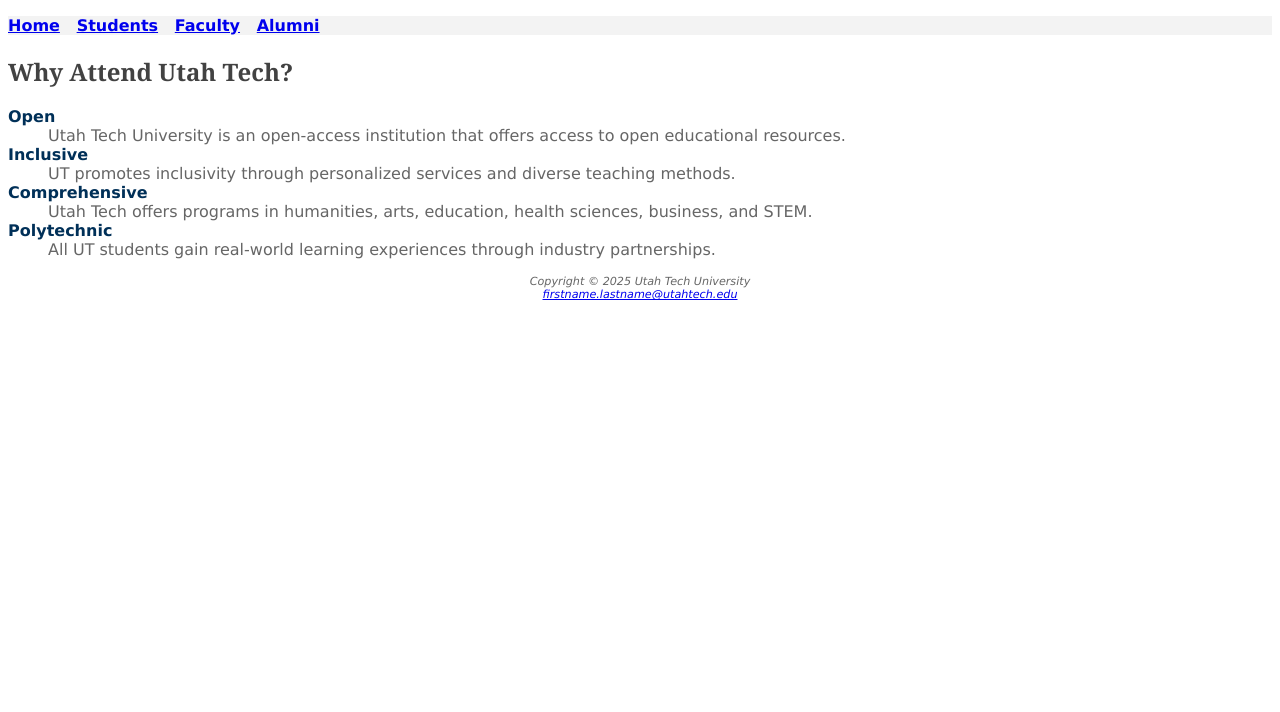
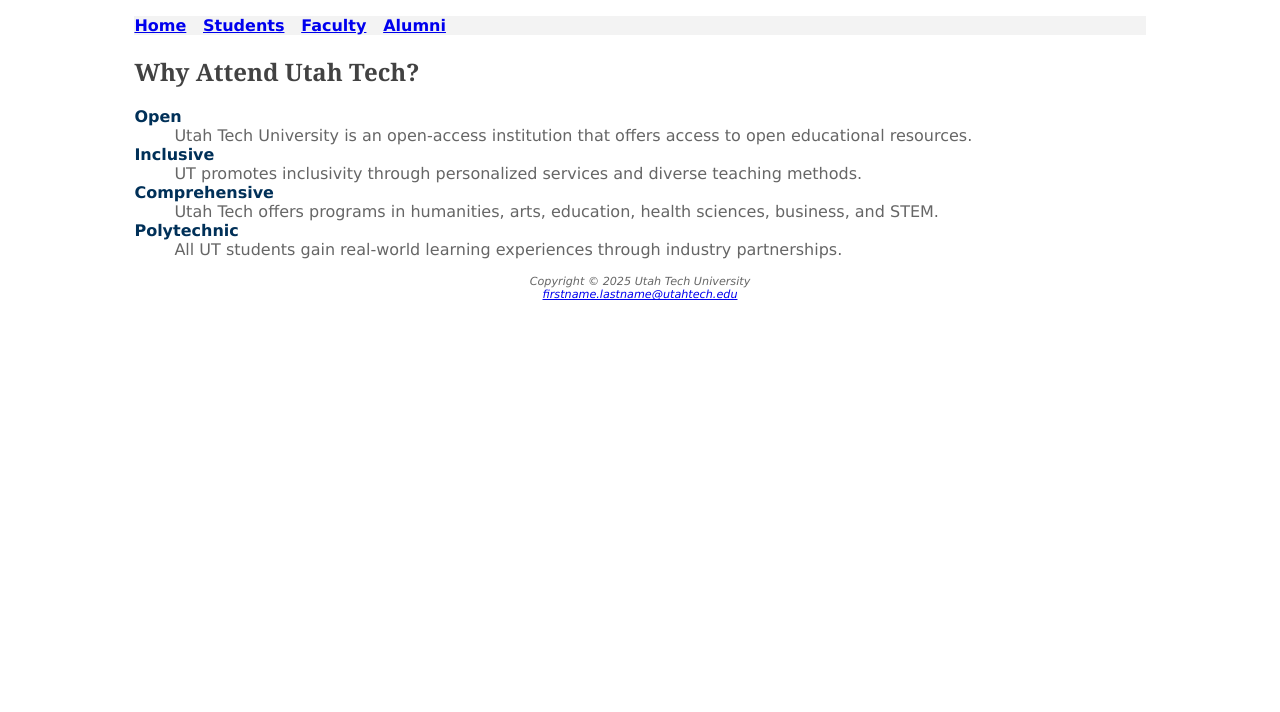
Before and after one commit to neptunyJORC/se1400, a plain HTML site: page utahtech1/students.html in a window 1280 px wide. Shown: the part 88-800 px from the top of the page. Drawn offline with Linux system fonts and the light colour scheme.

Commit message:
utahtech1-update3-11

```diff
--- a/utahtech1/students.html
+++ b/utahtech1/students.html
@@ -9,6 +9,7 @@
 </head>
 
 <body>
+    <div id=wrapper>
         <header>
             <h1>Utah Tech University</h1>
         </header>
@@ -36,6 +37,7 @@
             Copyright &copy; 2025 Utah Tech University<br>
             <a href="mailto:jorryn.hyatt@utahtech.edu">firstname.lastname@utahtech.edu</a>
         </footer>
+    </div>
 </body>
 
 </html>
```
Lines whose indentation alone changed are shown as unchanged.
